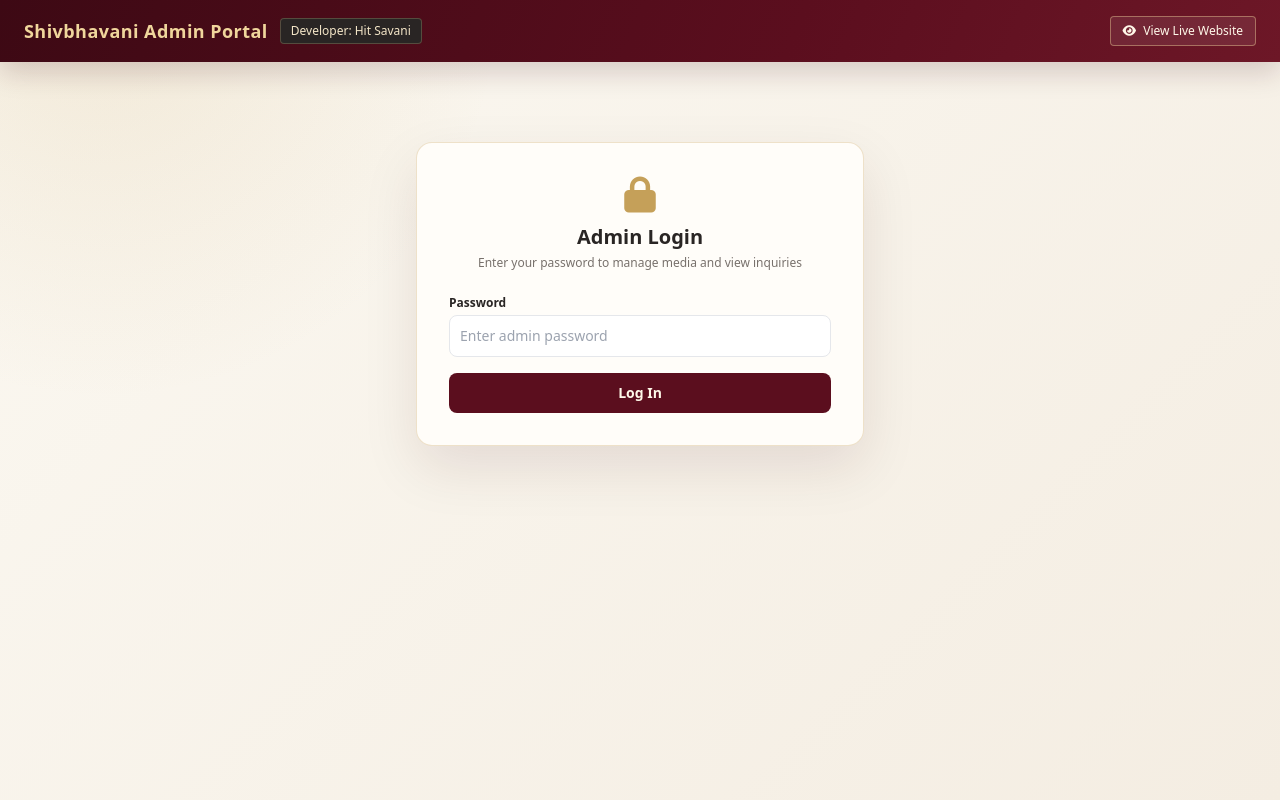
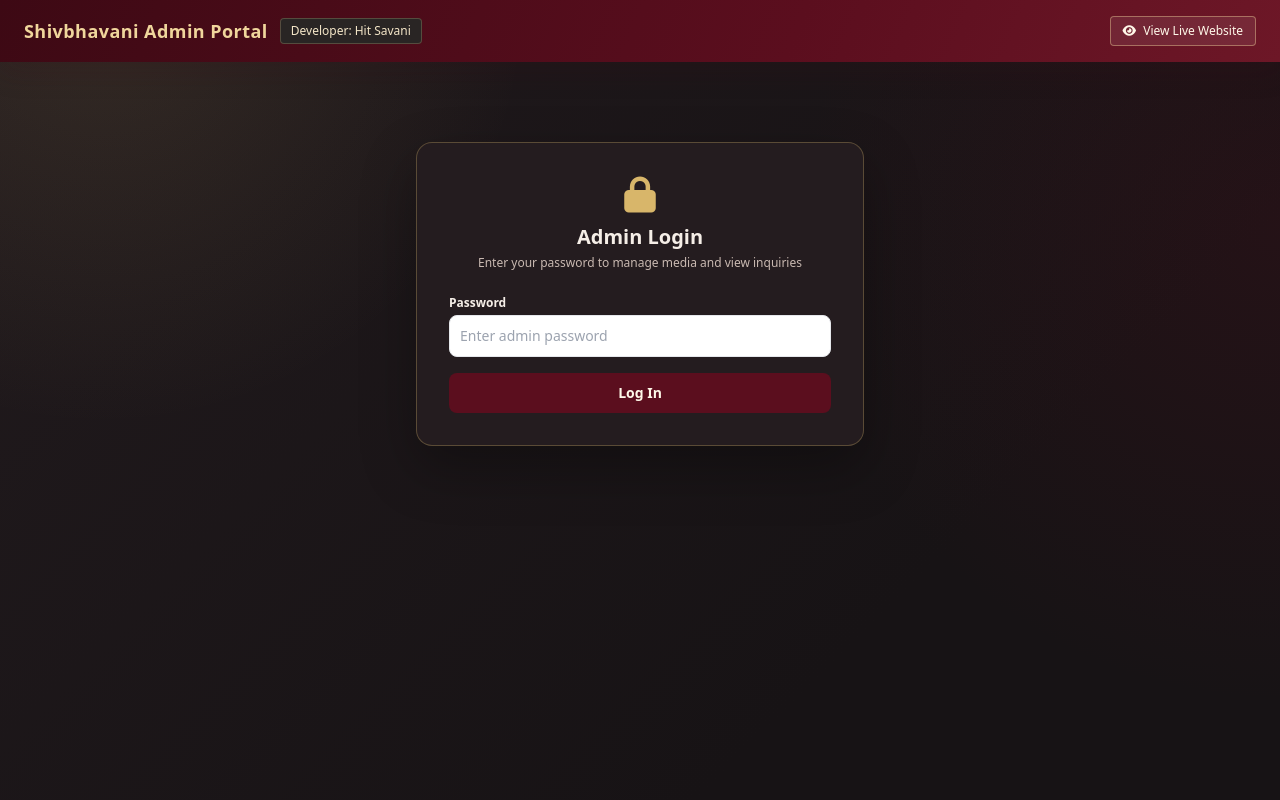
Before and after one commit to Hitsavani6055/shivbhavani-web, a FastAPI app: page /admin in a window 1280 px wide. Run offline with FastAPI, Linux system fonts and the light colour scheme; some libraries are stand-ins or nearby versions.

Commit message:
Apply dark maroon theme to Admin dashboard
Co-authored-by: Copilot <223556219+Copilot@users.noreply.github.com>

```diff
--- a/templates/admin.html
+++ b/templates/admin.html
@@ -14,8 +14,12 @@
         :root {
             --admin-wine: #5b0e1e;
             --admin-wine-dark: #3d0914;
-            --admin-gold: #c5a059;
-            --admin-ivory: #fbf8f1;
+            --admin-gold: #d8b66a;
+            --admin-charcoal: #171315;
+            --admin-surface: #241c1f;
+            --admin-surface-raised: #302528;
+            --admin-text: #f5eee7;
+            --admin-muted: #c9b9b1;
         }
         html, body {
             width: 100%;
@@ -27,20 +31,46 @@
         }
         .admin-shell {
             background:
-                radial-gradient(circle at 8% 0%, rgba(197, 160, 89, .16), transparent 28%),
-                linear-gradient(135deg, var(--admin-ivory), #f4ede2);
+                radial-gradient(circle at 8% 0%, rgba(216, 182, 106, .11), transparent 30%),
+                radial-gradient(circle at 100% 28%, rgba(91, 14, 30, .2), transparent 34%),
+                linear-gradient(135deg, #211a1d, var(--admin-charcoal) 72%);
+            color: var(--admin-text);
         }
         .admin-card {
-            border-color: rgba(197, 160, 89, .34);
-            background-color: #fffdf9;
-            box-shadow: 0 14px 35px rgba(84, 18, 30, .07);
+            border-color: rgba(216, 182, 106, .27);
+            background-color: var(--admin-surface) !important;
+            box-shadow: 0 14px 35px rgba(0, 0, 0, .24);
         }
         .admin-card h3 {
             letter-spacing: .015em;
         }
+        .admin-card [class~="bg-white"],
+        .admin-card [class~="bg-stone-50"],
+        .admin-card [class~="bg-stone-100"] {
+            background-color: var(--admin-surface-raised) !important;
+        }
+        .admin-card [class~="text-stone-900"] { color: var(--admin-text) !important; }
+        .admin-card [class~="text-stone-800"] { color: #eee2da !important; }
+        .admin-card [class~="text-stone-700"] { color: #e2d2ca !important; }
+        .admin-card [class~="text-stone-600"] { color: #d4c2b9 !important; }
+        .admin-card [class~="text-stone-500"] { color: var(--admin-muted) !important; }
+        .admin-card [class~="text-stone-400"] { color: #ad9990 !important; }
+        .admin-card [class~="text-velvetWine"] { color: var(--admin-gold) !important; }
+        .admin-card [class~="border-stone-100"],
+        .admin-card [class~="border-stone-200"] {
+            border-color: rgba(216, 182, 106, .2) !important;
+        }
         .admin-input {
             border-color: #e7ded2;
             background: #fffdfa;
+            color: #211a1d;
+        }
+        .admin-input::placeholder {
+            color: #766b65;
+        }
+        .admin-input option {
+            background: #fffdfa;
+            color: #211a1d;
         }
         .admin-input:focus {
             border-color: var(--admin-gold);
@@ -89,13 +119,16 @@
             outline-offset: 2px;
         }
         .admin-login {
-            border: 1px solid rgba(197, 160, 89, .3);
-            background-color: #fffdf9;
-            box-shadow: 0 22px 55px rgba(61, 9, 20, .1);
+            border: 1px solid rgba(216, 182, 106, .3);
+            background-color: var(--admin-surface);
+            color: var(--admin-text);
+            box-shadow: 0 22px 55px rgba(0, 0, 0, .3);
         }
         .admin-login .fa-lock {
             color: var(--admin-gold) !important;
         }
+        .admin-login h2 { color: var(--admin-text); }
+        .admin-login p { color: var(--admin-muted); }
         .admin-section-title {
             letter-spacing: .02em;
         }
```
